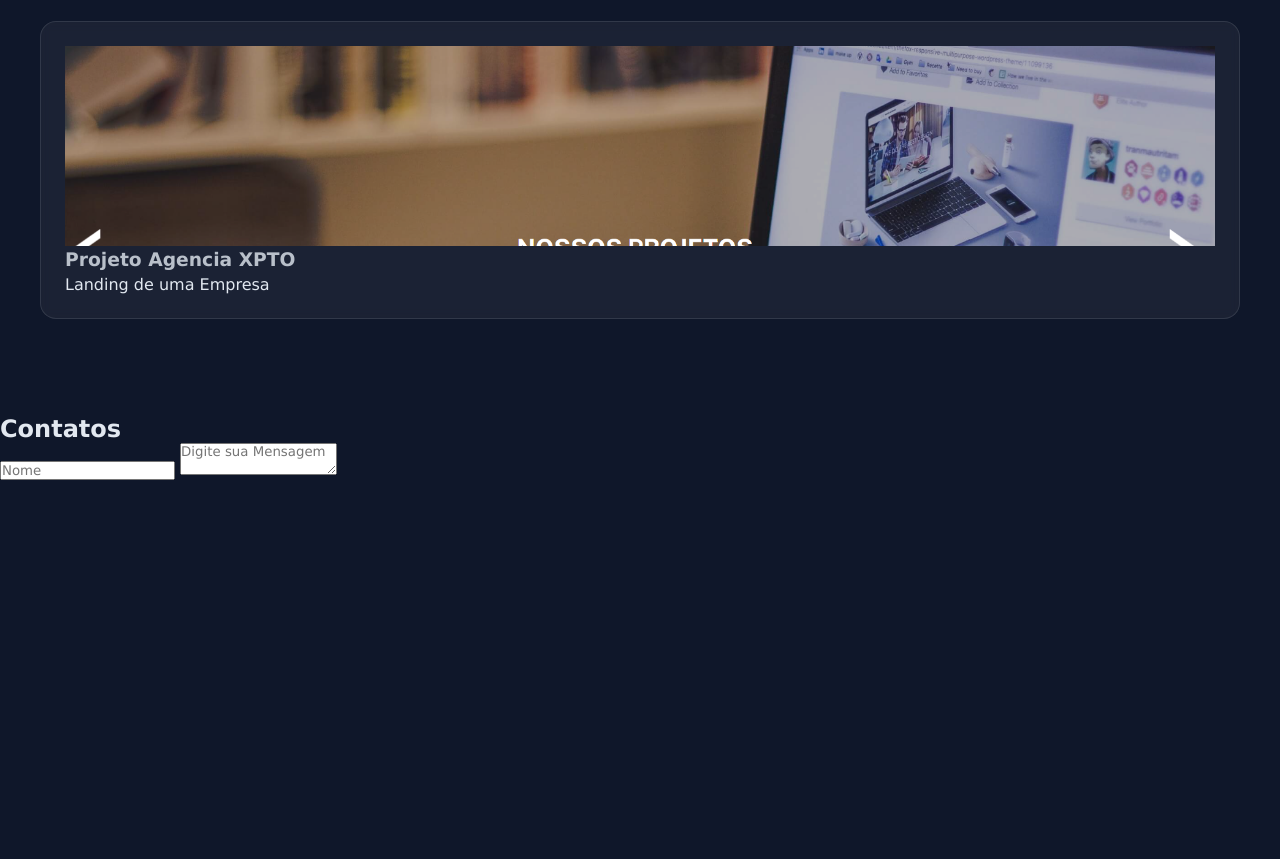
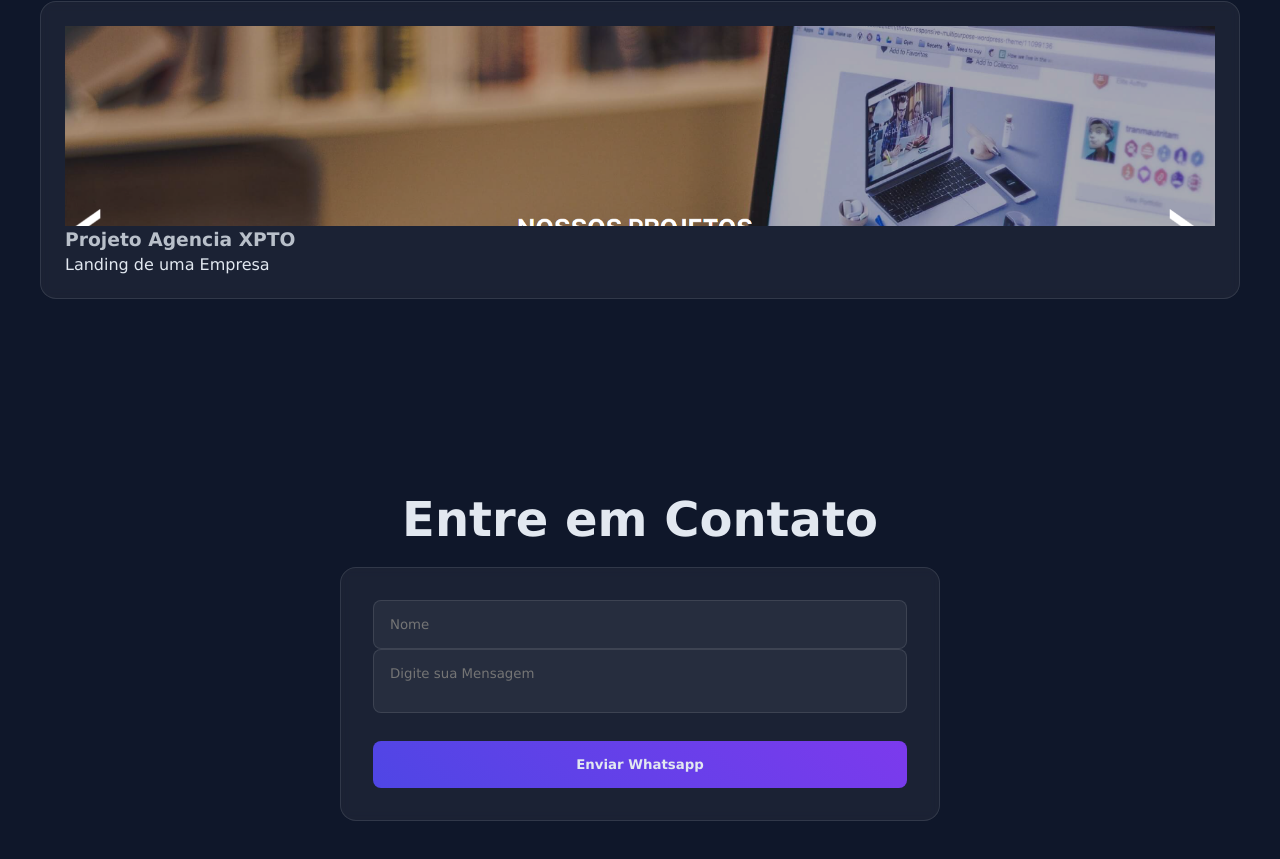
Before and after one commit to Ricardo-Silva-LP/projeto-portifolio-02, a plain HTML site: page index.html in a window 1280 px wide. Shown: the part 2057-2916 px from the top of the page. Before the commit the page ends 2537 px from the top, so only its background shows below. Drawn offline with Linux system fonts and the light colour scheme.

Commit message:
feito algumas alterações html e finalizado CSS

```diff
--- a/index.html
+++ b/index.html
@@ -47,7 +47,7 @@
     </section>
 
     <section id="projetos" class="projetos">
-        <h2 class="projetos-titulo">Meus Projetos</h2>
+        <h2 class="titulo">Meus Projetos</h2>
         <div class="projetos-caixa">
             <div class="projetos-card">
                 <img src="src/imagens/foto-gta.png" alt="Capa projeto GTA" class="projetos-imagem">
@@ -78,12 +78,14 @@
 
 
     <section id="contatos" class="contatos">
-        <h2 class="contatos-titulo">Contatos</h2>
+        <h2 class="titulo">Entre em Contato</h2>
         <form class="formulario-contato" id="formulario">
             <div class="grupo-form">
                 <input type="text" placeholder="Nome" class="campo-form">
-                <textarea placeholder="Digite sua Mensagem" class="text-form"></textarea>
+                <textarea placeholder="Digite sua Mensagem" class="campo-form"></textarea>
             </div>
+
+            <button type="submit" class="btn"> Enviar Whatsapp</button>
         </form>
     </section>
 </body>
--- a/src/css/style.css
+++ b/src/css/style.css
@@ -71,11 +71,11 @@ body {
     border: 4px solid var(--vidro);
 }
 
-.sobre {
+.sobre, .projetos, .contatos {
     padding: 6rem 2rem;
 }
 
-.sobre .titulo {
+.titulo {
     font-size: 3rem;
     text-align: center;
     margin-bottom: 20px;
@@ -95,10 +95,10 @@ body {
     text-align: center;
     font-size: 1.2rem;
 }
-
+/*
 .projetos {
   padding: 6rem 2rem;
-}
+} */
 
 .projetos .projetos-caixa {
     display: grid;
@@ -117,12 +117,12 @@ body {
     transition: all 0.5 ease;
     cursor: pointer;
 }
-
+/*
 .projetos .projetos-titulo {
     text-align: center;
     font-size: 2.5rem;
     margin-bottom: 50px;
-}
+} */
 
 .projetos .projetos-card:hover {
     box-shadow: 0 10px 20px rgba(79, 70, 229, 0.2);
@@ -144,3 +144,51 @@ body {
     line-height: 1.25rem;
     margin-bottom: 5px;
 }
+
+.contatos .formulario-contato {
+    max-width: 600px;
+    margin: 0 auto;
+    background: rgba(255, 255, 255, 0.05);
+    backdrop-filter: blur(5px);
+    padding: 2rem;
+    border: 1px solid var(--vidro);
+    border-radius: 16px;
+}
+
+.contatos .grupo-form {
+    margin-bottom: 1.5rem;
+}
+
+
+.contatos .campo-form {
+    width: 100%;
+    padding: 1rem;
+    background: rgba(255, 255, 255, 0.05);
+    border-radius: 8px;
+    border: 1px solid var(--vidro);
+    outline: none;
+    resize: none;
+
+}
+
+.contatos .campo-form:focus {
+    border-color: var(--secundaria);
+    box-shadow: 0 0 10px rgba(79, 70, 229, 0.3);
+}
+
+.contatos .btn {
+    color: var(--claro);
+    background: linear-gradient(45deg, var(--primaria), var(--secundaria));
+    padding: 1rem 2rem;
+    border: none;
+    border-radius: 8px;
+    cursor: pointer;
+    font-weight: bold;
+    width: 100%;
+    transition: all 0.5 ease;
+}
+
+.contatos .btn:hover {
+    transform: translateY(-4px);
+    box-shadow: 0 5px 15px rgba(79, 70, 229, 0.4);
+}
```
